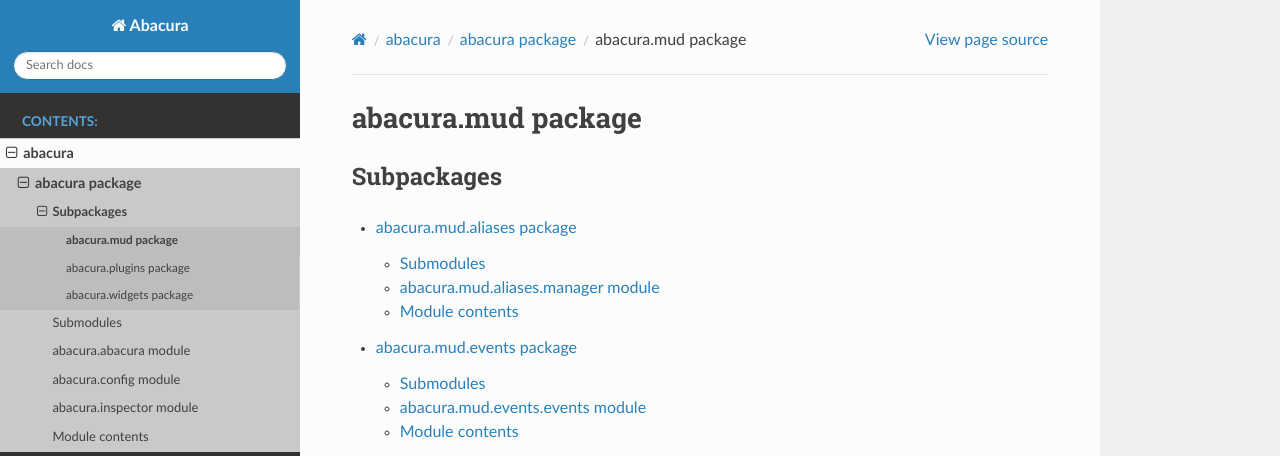
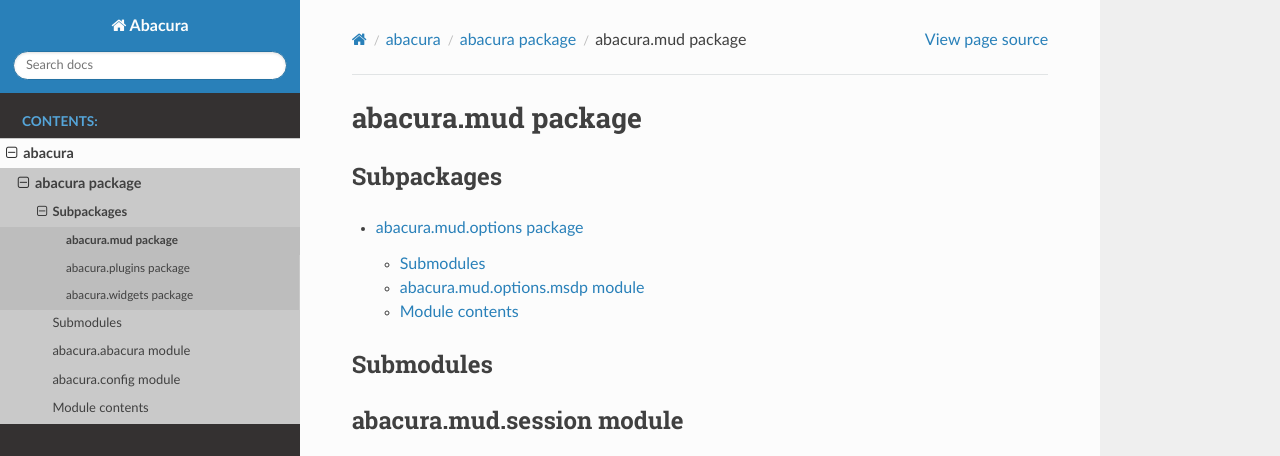
Before and after one commit to perlsaiyan/abacura, a Sphinx documentation site: the page built from docs/abacura.mud.rst, in a window 1280 px wide and 1169 px high, cut to the strip 0-456 px from the top of the window. Built offline with Sphinx 7.4.7 and the Read the Docs theme 2.0.0, drawn with Linux system fonts in a browser that asks for light colours.

Commit message:
autodoc updates

```diff
--- a/docs/abacura.mud.rst
+++ b/docs/abacura.mud.rst
@@ -7,8 +7,6 @@ Subpackages
 .. toctree::
    :maxdepth: 4
 
-   abacura.mud.aliases
-   abacura.mud.events
    abacura.mud.options
 
 Submodules
--- a/docs/abacura.rst
+++ b/docs/abacura.rst
@@ -30,14 +30,6 @@ abacura.config module
    :undoc-members:
    :show-inheritance:
 
-abacura.inspector module
-------------------------
-
-.. automodule:: abacura.inspector
-   :members:
-   :undoc-members:
-   :show-inheritance:
-
 Module contents
 ---------------
 
--- a/requirements-dev.txt
+++ b/requirements-dev.txt
@@ -2,4 +2,4 @@
 aiohttp==3.8.4
 msgpack==1.0.5
 sphinx ~= 7.0.1
-sphinx-rtd-theme ~= 1.2.2
+sphinx-rtd-theme
--- a/setup.py
+++ b/setup.py
@@ -5,7 +5,7 @@ setup(
     description="Multi-session MUD client written in Python with Textual library",
     python_requires='>3.10',
     version="0.0.9",
-    packages=["abacura", "abacura.mud", "abacura.mud.events", "abacura.plugins", "abacura.plugins.commands", "abacura.mud.options", "abacura.widgets"],
+    packages=["abacura", "abacura.mud", "abacura.plugins.events", "abacura.plugins.aliases", "abacura.plugins", "abacura.plugins.commands", "abacura.mud.options", "abacura.widgets"],
     license="Proprietary",
     classifiers=[
         'License :: Other/Proprietary License',
```
Also changed, not shown: docs/abacura.plugins.aliases.rst (added, +21 -0 lines), docs/abacura.plugins.events.rst (added, +21 -0 lines), docs/abacura.plugins.rst (+9 -0 lines), docs/abacura.widgets.rst (+8 -0 lines).
